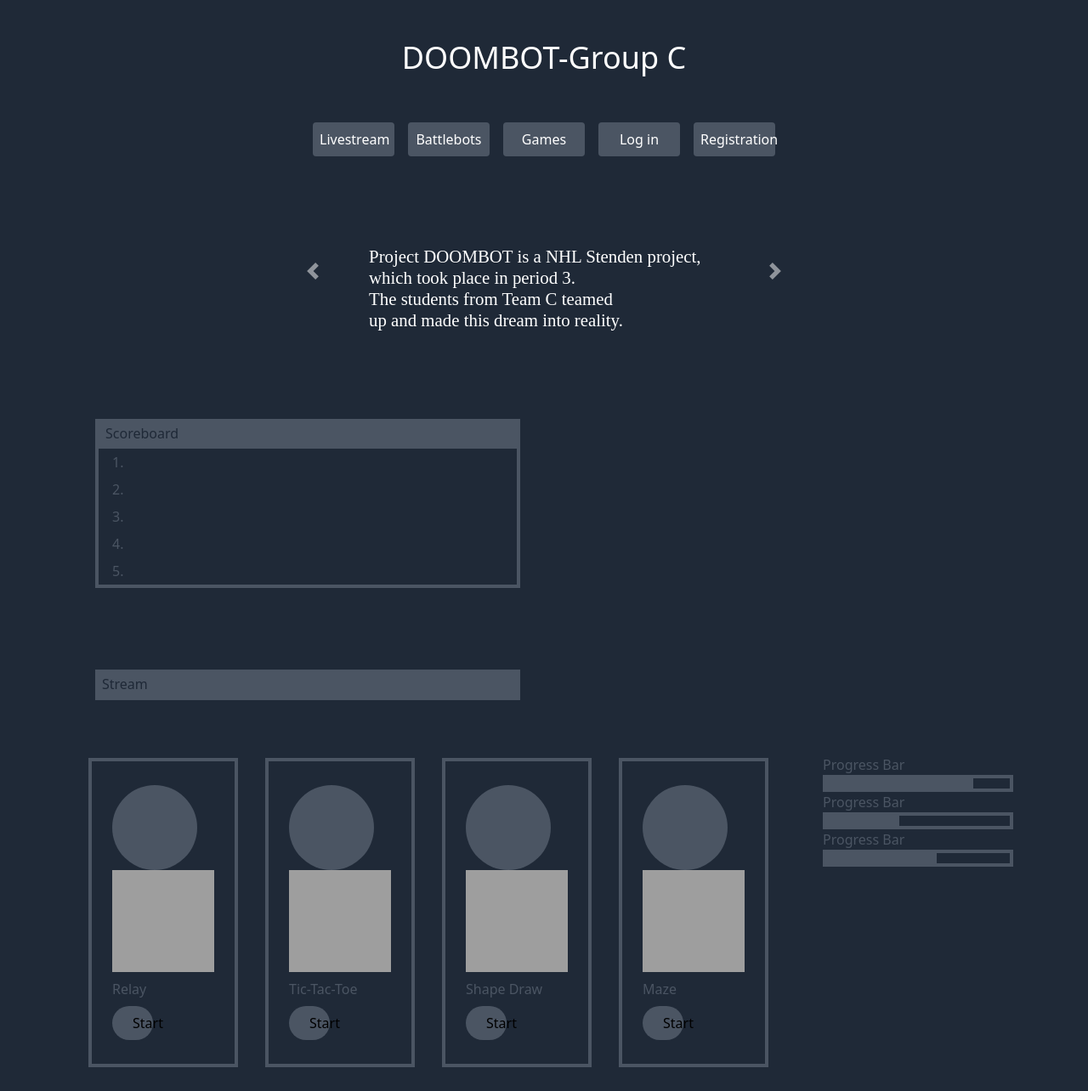
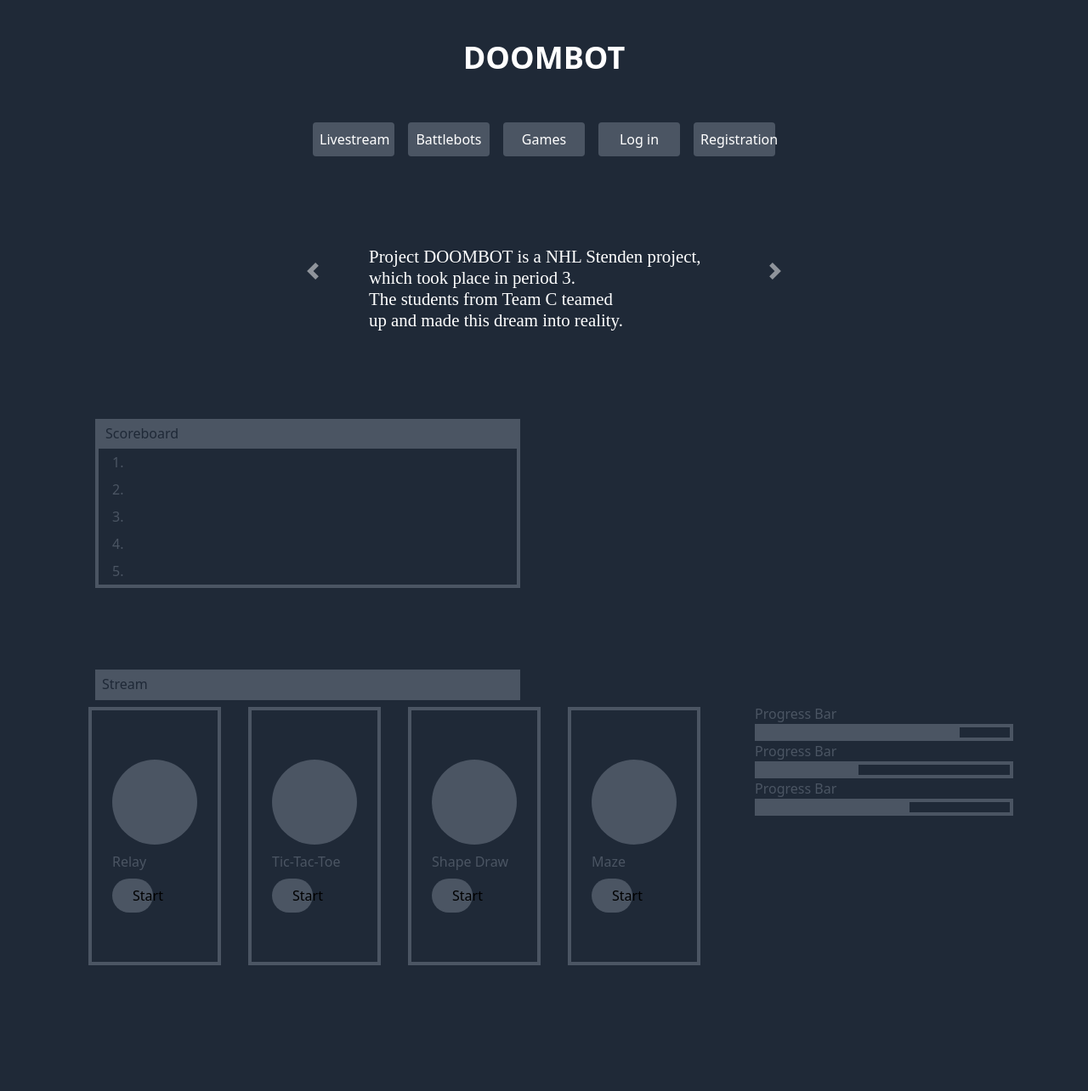
Before and after one commit to Edward-Bakker/Website-Project-3, a PHP site: page /group3.php in a window 1280 px wide. Shown: the whole page at 85% size. After the commit the page ends 1136 px from the top, so only its background shows below. Run offline with PHP 8.4, Linux system fonts and the light colour scheme; grey boxes are pictures that could not be loaded.

Commit message:
minor changes

```diff
--- a/group3.php
+++ b/group3.php
@@ -10,7 +10,7 @@
     </head>
 
     <body class="bg-gray-800 text-white">
-        <h1 class="text-center text-4xl m-5">DOOMBOT-Group C</h1>
+        <h1 class="text-center text-4xl m-5">DOOMBOT</h1>
         <?php
         require_once('navbar.php');
         ?>
@@ -31,7 +31,7 @@
             <img class="carousel-img" src="groupCImg/carouselImg/ShapeDraw.svg">
             </div>
             <div class="carousel-item">
-				<img class="carousel-imgage" src="groupCImg/carouselImg/Maze.svg">
+                <img class="carousel-imgage" src="groupCImg/carouselImg/maze.svg">
             </div>
             <div class="carousel-item">
                 <img class="carousel-imgage" src="groupCImg/carouselImg/Sean.png">
@@ -78,25 +78,21 @@
                 <div class="flex flex-wrap p-4 justify-center">
                     <div class="flex flex-col border-4 border-solid border-gray-600 my-1 mx-3 p-4 justify-center">
                         <div class="rounded-full w-px-100 h-px-100 bg-gray-600"></div>
-                        <div class="icons" id="tictactoe"></div>
                         <p class="my-2 text-gray-600">Relay</p>
                         <button class="bg-gray-600 rounded-full px-6 py-2">Start</button>
                     </div>
                     <div class="flex flex-col border-4 border-solid border-gray-600 my-1 mx-3 p-4 justify-center">
                         <div class="rounded-full w-px-100 h-px-100 bg-gray-600"></div>
-                        <div class="icons" id="tictactoe"></div>
                         <p class="my-2 text-gray-600">Tic-Tac-Toe</p>
                         <button class="bg-gray-600 rounded-full px-6 py-2">Start</button>
                     </div>
                     <div class="flex flex-col border-4 border-solid border-gray-600 my-1 mx-3 p-4 justify-center">
                         <div class="rounded-full w-px-100 h-px-100 bg-gray-600"></div>
-                        <div class="icons" id="shapeDraw"></div>
                         <p class="my-2 text-gray-600">Shape Draw</p>
                         <button class="bg-gray-600 rounded-full px-6 py-2">Start</button>
                     </div>
                     <div class="flex flex-col border-4 border-solid border-gray-600 my-1 mx-3 p-4 justify-center">
                         <div class="rounded-full w-px-100 h-px-100 bg-gray-600"></div>
-                        <div class="icons" id="maze"></div>
                         <p class="my-2 text-gray-600">Maze</p>
                         <button class="bg-gray-600 rounded-full px-6 py-2">Start</button>
                     </div>
--- a/groupc.css
+++ b/groupc.css
@@ -1,7 +1,9 @@
 html, body{
     height: 100% !important;
 }
-
+h1{
+    font-weight: bolder;
+}
 body{
     display: flex;
     flex-flow: column;
@@ -153,26 +155,6 @@
     transform: scale(1.5);
 }
 
-.icons{
-    height: 120px;
-    width: 120px;
-}
-
-#relay{
-    background-image: url("groupCImg/flag.svg");
-  }
-
-  #tictactoe{
-    background-image: url("groupCImg/tictactoe.svg");
-  }
-
-  #shapeDraw{
-    background-image: url("groupCImg/shape.svg");
-  }
-
-  #maze{
-    background-image: url("groupCImg/maze.svg");
-  }
 
 @media (max-width: 1350px) {
     .wrapper {
```
Also changed, not shown: groupCimg/carouselImg/Maze.svg. Lines whose indentation alone changed are shown as unchanged.
